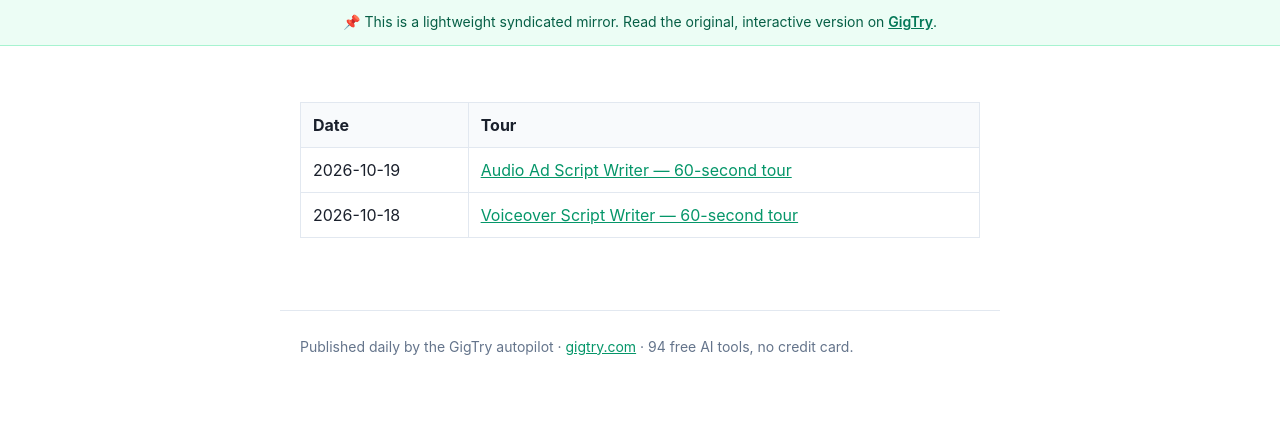
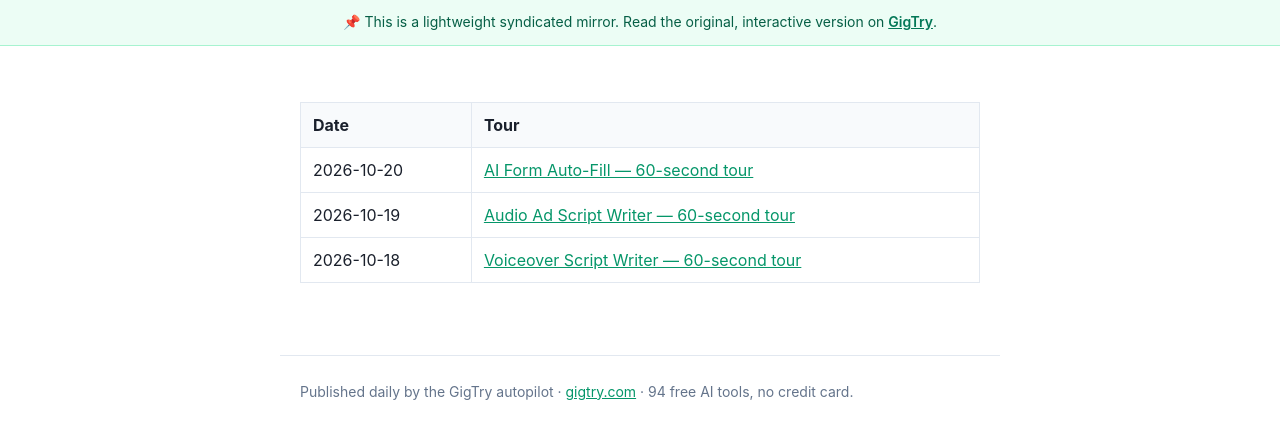
Before and after one commit to gigtryinfo-dev/gigtry-public, a Jekyll site: the page built from posts/daily/index.md, in a window 1280 px wide. Shown: the top 439 px of the page. Built offline with Jekyll 4.4.1, drawn with Linux system fonts in a browser that asks for light colours.

Commit message:
daily index: 2026-10-20

```diff
--- a/posts/daily/index.md
+++ b/posts/daily/index.md
@@ -7,5 +7,6 @@ mirror: gigtry-public
 
 | Date | Tour |
 |------|------|
+| 2026-10-20 | [AI Form Auto-Fill — 60-second tour](https://gigtryinfo-dev.github.io/gigtry-public/posts/daily/2026-10-20-ai-form-autofill.html) |
 | 2026-10-19 | [Audio Ad Script Writer — 60-second tour](https://gigtryinfo-dev.github.io/gigtry-public/posts/daily/2026-10-19-audio-ad-script-writer.html) |
 | 2026-10-18 | [Voiceover Script Writer — 60-second tour](https://gigtryinfo-dev.github.io/gigtry-public/posts/daily/2026-10-18-voiceover-script-writer.html) |
```
